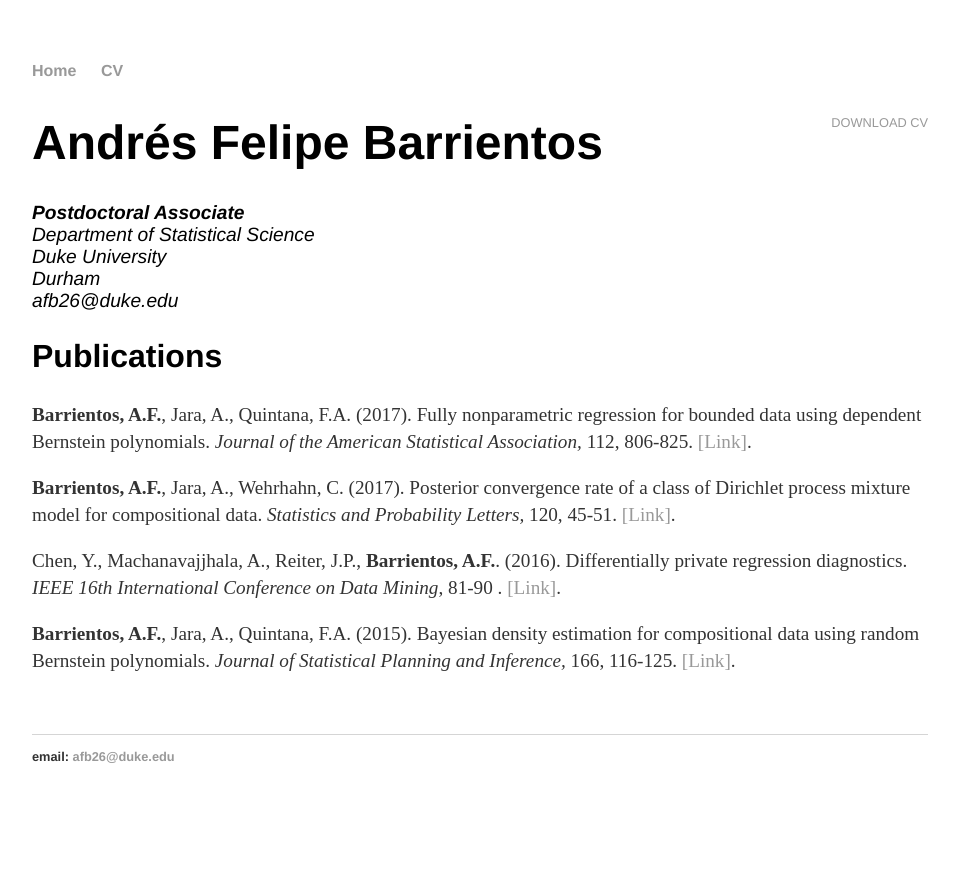
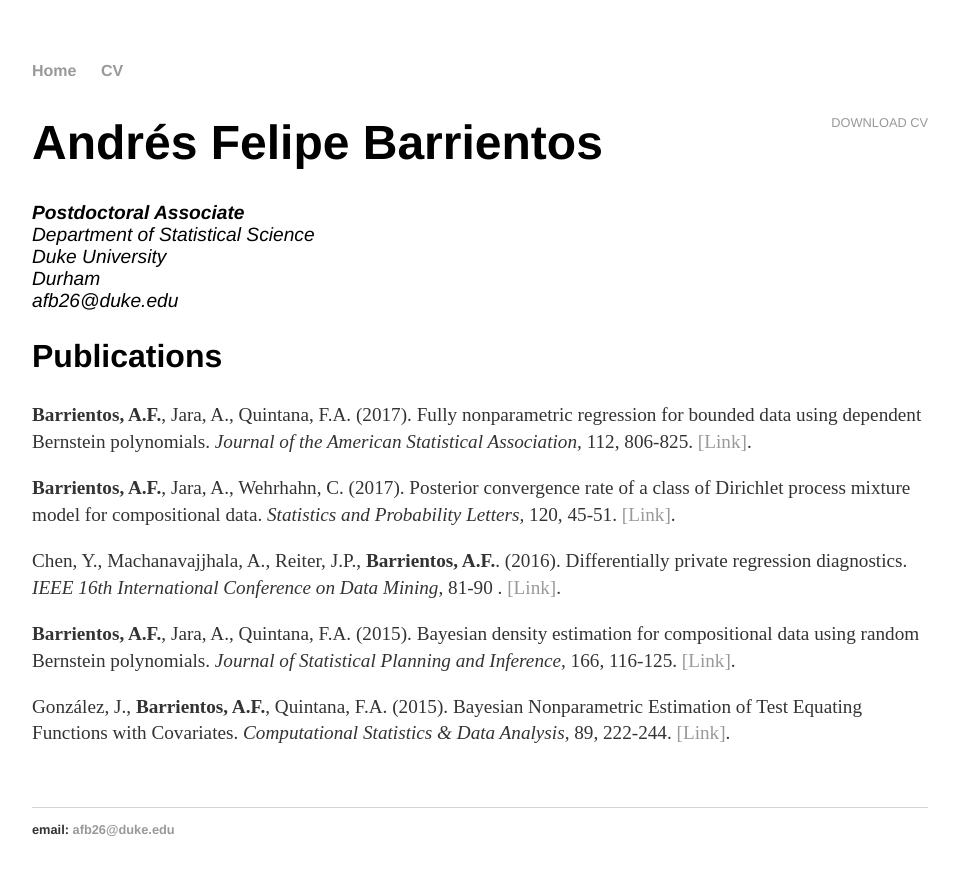
Before and after one commit to anfebar/anfebar.github.io, a Jekyll site: the page built from cv/index.html, in a window 1280 px wide. Shown: the top 875 px of the page, without its empty margins (160-1119 px from the left). Built offline with Jekyll 4.4.1, drawn with Linux system fonts in a browser that asks for light colours.

Commit message:
Update index.html

```diff
--- a/cv/index.html
+++ b/cv/index.html
@@ -36,4 +36,10 @@ title: Andrés F. Barrientos
 						Bayesian density estimation for compositional data using random Bernstein polynomials.
 						<em>Journal of Statistical Planning and Inference,</em> 166, 116-125.
 							<a href="http://www.sciencedirect.com/science/article/pii/S0378375815000105">[Link]</a>.
+
+					<p>González, J., <strong>Barrientos, A.F.</strong>, Quintana, F.A. (2015).
+						Bayesian Nonparametric Estimation of Test Equating Functions with Covariates.
+						<em>Computational Statistics & Data Analysis,</em> 89, 222-244.
+							<a href="http://www.sciencedirect.com/science/article/pii/S0167947315000808">[Link]</a>.
+
 	</div>
```
